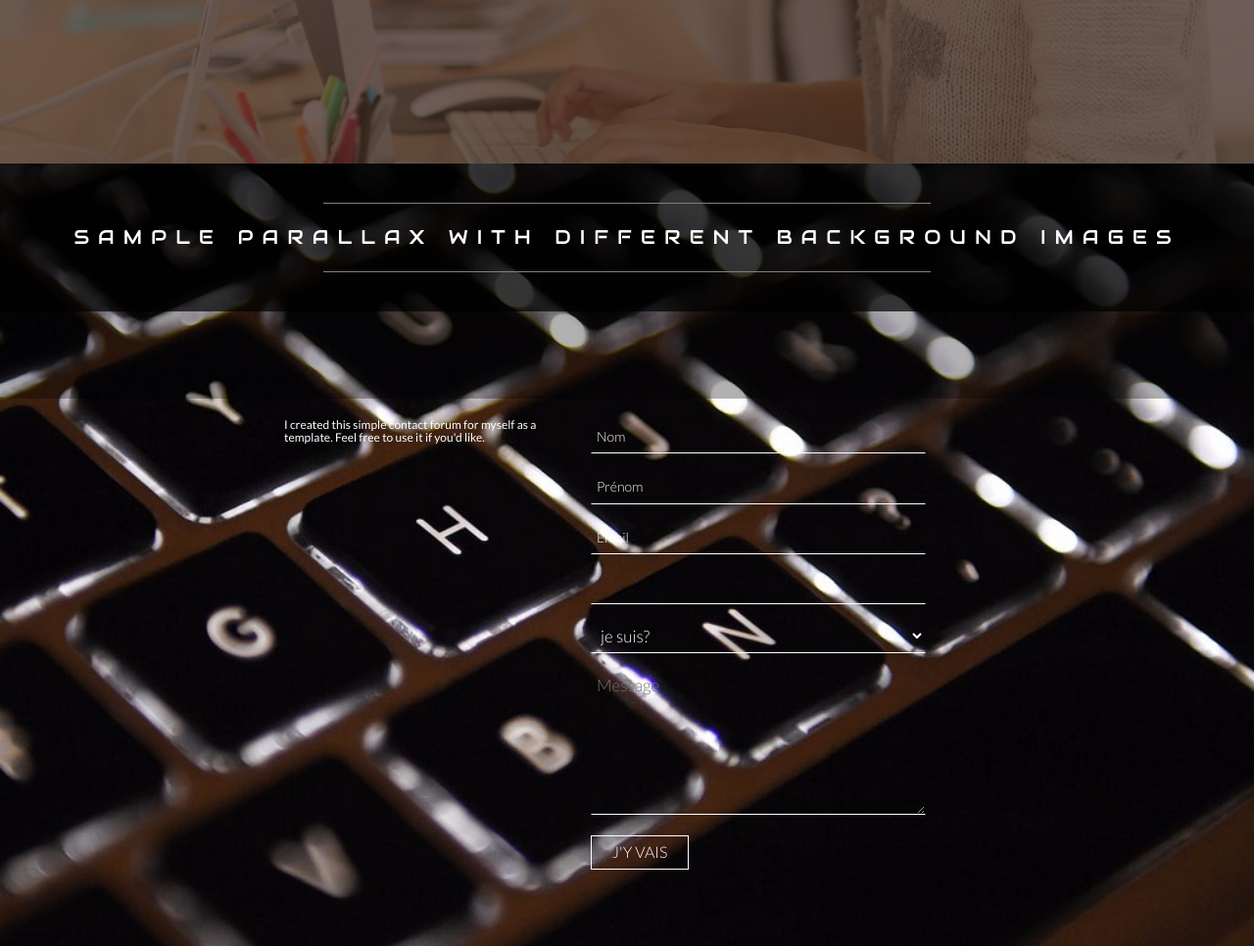
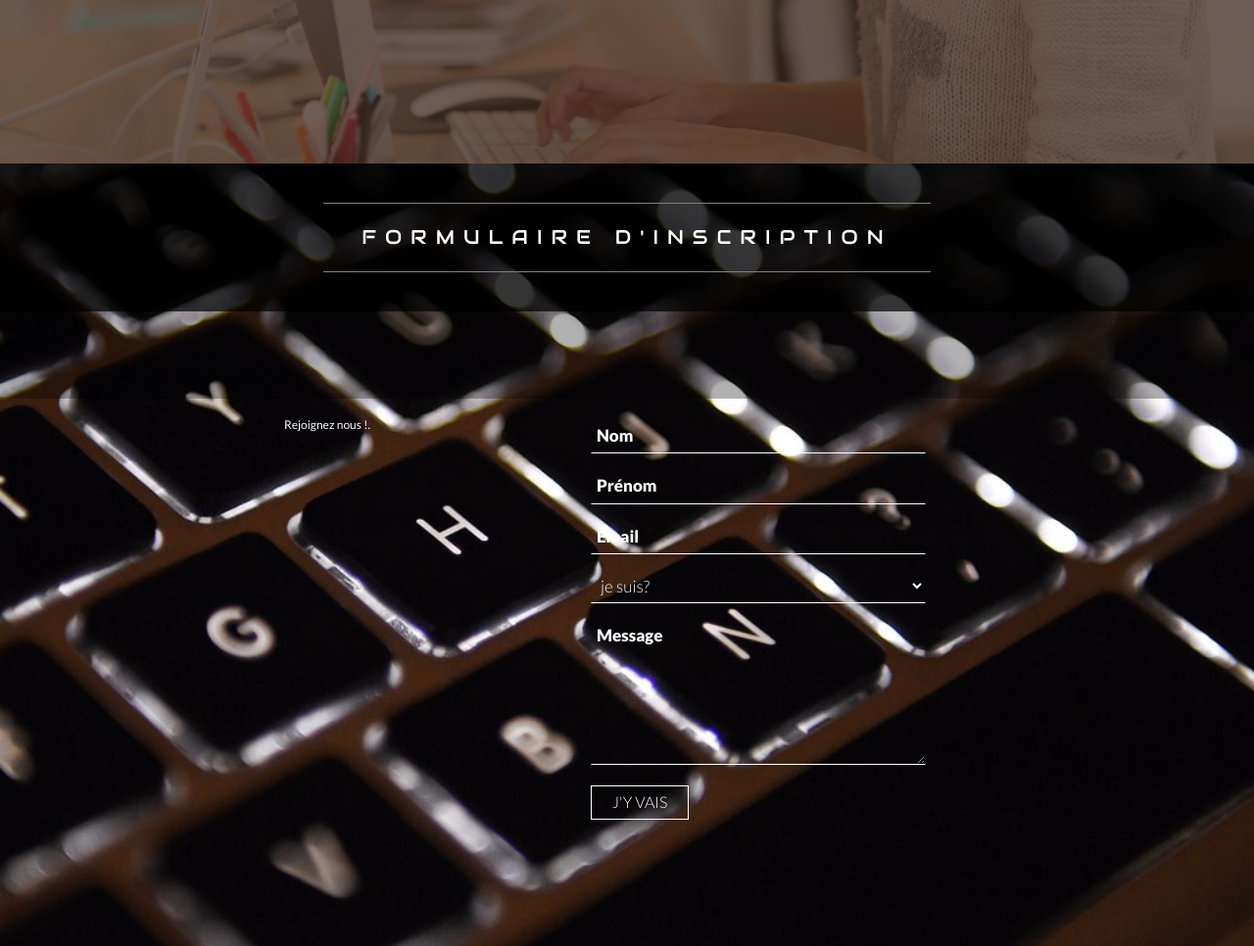
Before and after one commit to solenehuault/hackathon-Rennes, a PHP site: page / in a window 1280 px wide. Shown: the part 1433-2399 px from the top of the page at 98% size. Run offline with PHP 8.4, Linux system fonts and the light colour scheme; some libraries are stand-ins or nearby versions.

Commit message:
amélioration du formulaire

```diff
--- a/css/main.css
+++ b/css/main.css
@@ -514,222 +514,6 @@ p {
 
 /*formulaire de contact*/
 
-@import url(http://fonts.googleapis.com/css?family=Exo);
-$white: #fff;
-$black: #000;
-$main-black: #333;
-$green: #3ac28c;
-$lucifer: #666;
-html,
-body {
-    font-family: 'Exo', sans-serif;
-    background-color: $main-black;
-    height: 100%;
-    width: 100%;
-    position: relative;
-}
-
-a.button {
-    text-decoration: none;
-    padding: 20px;
-    display: inline-block;
-    border: 1px solid $white;
-    position: absolute;
-    top: 50%;
-    left: 50%;
-    color: $white;
-    transform: translate(-50%, -50%);
-    transition: all .4s;
-    &:hover {
-        border-color: $green;
-        color: $green;
-    }
-}
-
-.modal-overlay {
-    background: $main-black;
-    bottom: 0;
-    left: 0;
-    position: fixed;
-    right: 0;
-    text-align: center;
-    text-shadow: none;
-    top: 0;
-    opacity: 0;
-    transform: scale(.5);
-    transition: all .75s cubic-bezier(.68, -.55, .265, 1.55);
-    z-index: -100;
-}
-
-.modal-wrapper {
-    padding: 1em 0;
-    position: relative;
-    margin: 0 auto;
-    max-width: 500px;
-    width: 90%;
-    .close {
-        padding: 14px;
-        position: absolute;
-        right: .5em;
-        top: 2.5em;
-        width: 1.5em;
-        cursor: pointer;
-        &:before,
-        &:after {
-            content: '';
-            position: absolute;
-            display: block;
-            width: 2px;
-            height: 36px;
-            background-color: $green;
-            top: -5px;
-        }
-        &:before {
-            transform: rotate(45deg);
-        }
-        &:after {
-            transform: rotate(-45deg);
-        }
-    }
-    h2 {
-        color: $white;
-        margin-bottom: 1em;
-        text-transform: uppercase;
-    }
-}
-
-@media (min-width: 50em) {
-    .modal-wrapper {
-        padding: 1.75em;
-    }
-}
-
-@media (min-height: 37.5em) {
-    .modal-wrapper {
-        left: 50%;
-        position: absolute;
-        top: 50%;
-        transform: translate(-50%, -50%);
-    }
-}
-
-.active + .modal-overlay {
-    opacity: 1;
-    transform: scale(1);
-    z-index: 800;
-}
-
-.message-form {
-    clear: both;
-    height: 350px;
-    .input-button {
-        text-align: center;
-        padding: 20px;
-        .button {
-            border: 1px solid $white;
-            background-color: transparent;
-            padding: 10px 20px;
-            transition: all .4s;
-            color: $white;
-            font-family: 'Exo', sans-serif;
-            cursor: pointer;
-            &:hover {
-                color: $green;
-                border-color: $green;
-            }
-        }
-    }
-    .input-box {
-        font-size: 16px;
-        line-height: 24px;
-        width: 100%;
-        height: 72px;
-        display: block;
-        position: relative;
-        &.focus {
-            .input-label {
-                color: $green;
-                transform: perspective(1px) scale(.75) translate3d(0, -18px, 0);
-            }
-            .underline-focus {
-                transform: scaleX(1);
-            }
-            &.textarea {
-                overflow-y: hidden;
-                height: 200px;
-                /* approximate max height */
-                padding: 0 0 60px;
-                .input-text {
-                    max-height: 200px;
-                    margin-top: 45px;
-                    padding-top: 0;
-                }
-            }
-        }
-        &.textarea {
-            transition-property: all;
-            transition-duration: .5s;
-            transition-timing-function: cubic-bezier(0, 1, .5, 1);
-            .input-text {
-                resize: none;
-                overflow: hidden;
-            }
-        }
-        .input-label {
-            position: absolute;
-            line-height: 48px;
-            opacity: 1;
-            color: $lucifer;
-            transition: all 450ms cubic-bezier(.23, 1, .32, 1) 0ms;
-            top: 24px;
-            transform: scale(1) translate3d(0, 0, 0);
-            transform-origin: left top 0;
-        }
-        .input-text {
-            -webkit-tap-highlight-color: rgba(0, 0, 0, 0);
-            position: relative;
-            width: 100%;
-            height: 100%;
-            border: 0;
-            outline: none;
-            background-color: transparent;
-            color: $white;
-            box-sizing: border-box;
-            padding-top: 36px;
-            box-shadow: none;
-            padding-left: 0;
-            font-size: 18px;
-        }
-        .underline {
-            border: 0;
-            border-bottom: solid 1px #e0e0e0;
-            position: absolute;
-            width: 100%;
-            bottom: 8px;
-            margin: 0;
-            // false: content-box;
-            box-sizing: content-box;
-            height: 0;
-        }
-        .underline-focus {
-            border-style: none none solid;
-            border-bottom-width: 2px;
-            position: absolute;
-            width: 100%;
-            bottom: 8px;
-            margin: 0;
-            box-sizing: content-box;
-            height: 0;
-            border-color: $green;
-            transform: scaleX(0);
-            transition: all 450ms cubic-bezier(.23, 1, .32, 1) 0ms;
-        }
-    }
-}
-
-
-/*formulaire de contact*/
-
 @import url(http://fonts.googleapis.com/css?family=Lato:100,300,400,900);
 *:focus {
     outline: 0;
@@ -917,26 +701,30 @@ label {
     font-weight: 300;
 }
 
-input::-webkit-input-placeholder {
-    color: #fff;
-    font-size: 14px;
+::-webkit-input-placeholder {
+    color: white;
+    font-size: 17px;
+    font-weight: bold;
 }
 
-input:-moz-placeholder {
+::-moz-placeholder {
     /* Firefox 18- */
-    color: #fff;
-    font-size: 14px;
+    color: white;
+    font-size: 17px;
+    font-weight: bold;
 }
 
-input::placeholder {
+::placeholder {
     /* Firefox 19+ */
-    color: #fff;
-    font-size: 14px;
+    color: white;
+    font-size: 17px;
+    font-weight: bold;
 }
 
-input:-ms-input-placeholder {
-    color: #fff;
-    font-size: 14px;
+:-ms-input-placeholder {
+    color: white;
+    font-size: 17px;
+    font-weight: bold;
 }
 
 select {
@@ -954,9 +742,10 @@ select {
     margin-bottom: 15px;
 }
 
-.contact-area placeholder] {
-    color: white;
+option {
+    background-color: #333;
 }
+
 
 /* pour enlever le trait sous te texte en hover*/
 a:hover {
@@ -1005,7 +794,7 @@ a:hover {
    display: table;
    height: 30vh;
    width: 100vw;
-   background-color: rgba(0, 0, 0, 0.3);
+   background-color: rgba(0, 0, 0, 0.7) !important;
 }
 
 
--- a/index.html
+++ b/index.html
@@ -65,7 +65,7 @@
     <div class="third-wrap">
         <div class="fourth-div">
             <p class="body-text titre">
-                <span class="line-separator"></span> Sample parallax with different background images
+                <span class="line-separator"></span> Formulaire d'inscription
                 <span class="line-separator"></span>
             </p>
         </div>
@@ -74,7 +74,7 @@
             <div id="container">
                 <div id="demo">
 
-                    <h6 class="padabove">I created this simple contact forum for myself as a template. Feel free to use it if you'd like. </h6>
+                    <h6 class="padabove">Rejoignez nous !. </h6>
                 </div>
 
                 <div id="contact-wrap">
@@ -88,7 +88,6 @@
 
                             <input type="text" name="Email" id="Email" placeholder="Email" />
 
-                            <input type="text" name="Email" id="Email" placeholder="">
                             <select>
                                 <option>je suis?
                                     <option>Developpeur web
@@ -115,8 +114,8 @@
 
    <div class="six-wrap">
        <div class="seven-div">
-           <p class="body-text">
-               <span class="line-separator"></span> Trouvez-nous !
+           <p class="body-text titre">
+               <span class="line-separator "></span> Trouvez-nous !
                <span class="line-separator"></span>
            </p>
        </div>
```
